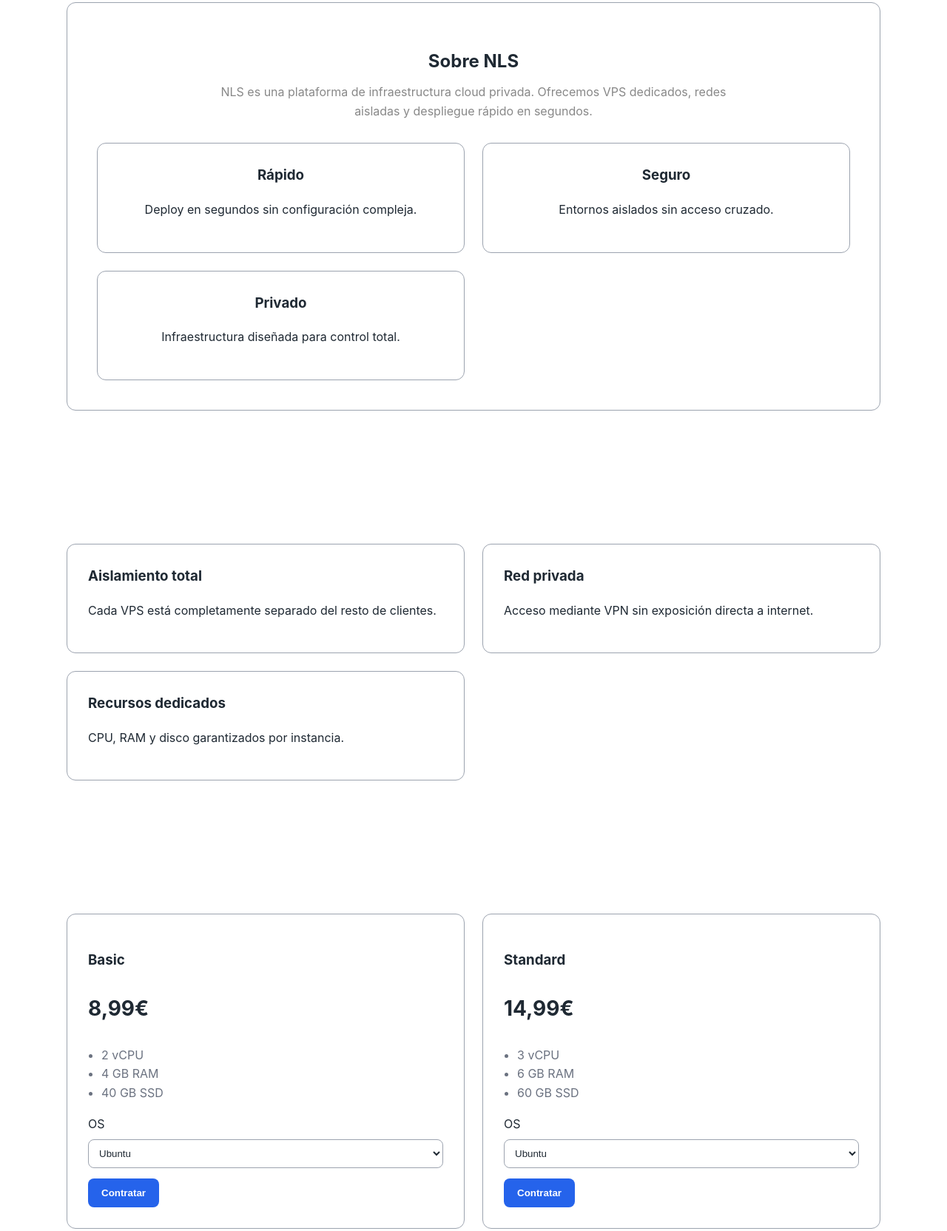
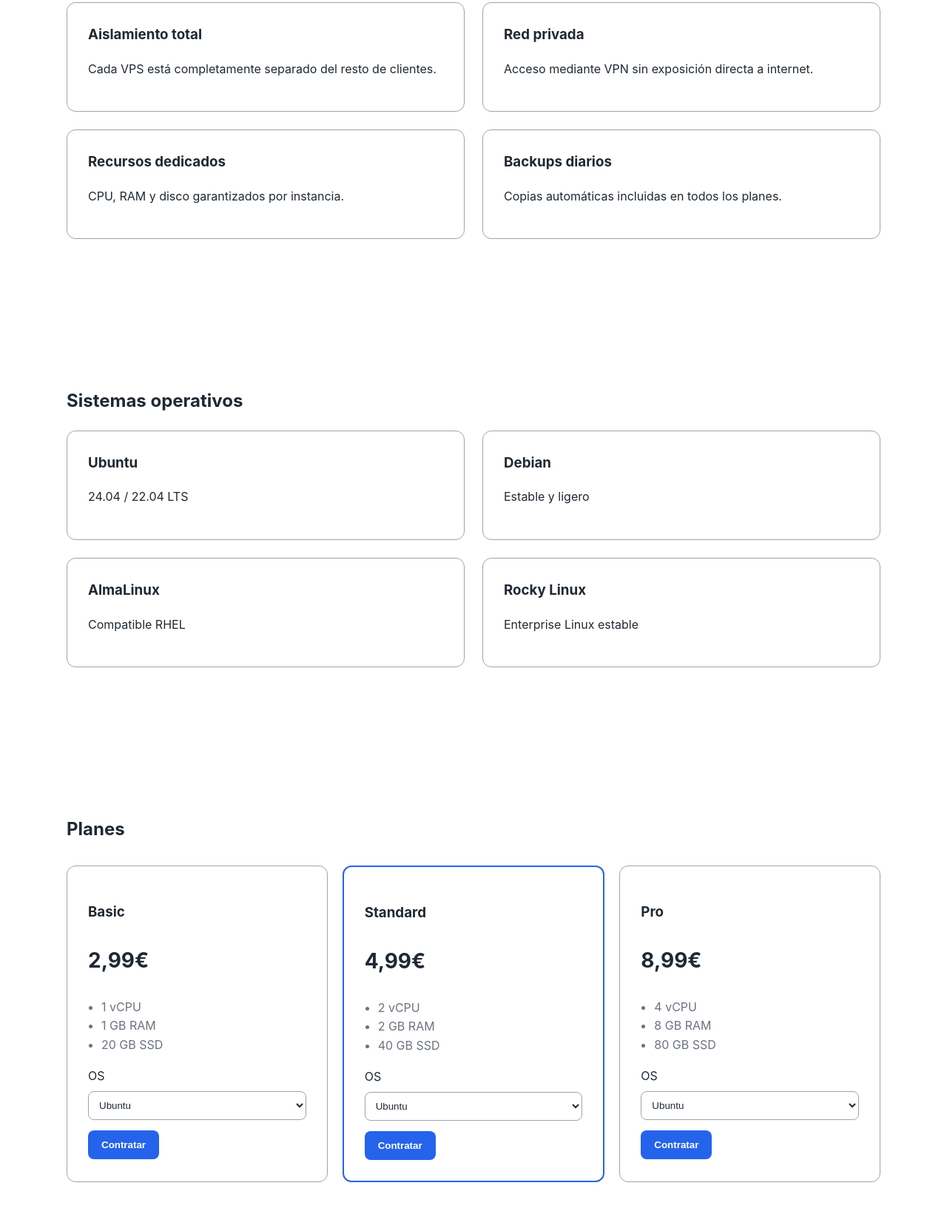
Before and after one commit to hectorBTW/nls, a website: page public/index.html in a window 1280 px wide. Shown: the part 568-2232 px from the top of the page at 74% size. Drawn offline with Linux system fonts and the light colour scheme.

Commit message:
Update index.html

```diff
--- a/public/index.html
+++ b/public/index.html
@@ -33,41 +33,6 @@
   </div>
 </section>
 
-<!-- ABOUT NLS (AÑADIDO) -->
-<section class="section" id="about">
-  <div class="container">
-
-    <div class="card" style="text-align:center; padding:40px;">
-      <h2 style="margin-bottom:10px;">Sobre NLS</h2>
-
-      <p style="color:#888; max-width:700px; margin:auto;">
-        NLS es una plataforma de infraestructura cloud privada.
-        Ofrecemos VPS dedicados, redes aisladas y despliegue rápido en segundos.
-      </p>
-
-      <div class="grid" style="margin-top:30px;">
-
-        <div class="card">
-          <h3>Rápido</h3>
-          <p>Deploy en segundos sin configuración compleja.</p>
-        </div>
-
-        <div class="card">
-          <h3>Seguro</h3>
-          <p>Entornos aislados sin acceso cruzado.</p>
-        </div>
-
-        <div class="card">
-          <h3>Privado</h3>
-          <p>Infraestructura diseñada para control total.</p>
-        </div>
-
-      </div>
-    </div>
-
-  </div>
-</section>
-
 <!-- FEATURES -->
 <section id="features" class="section">
   <div class="container grid">
@@ -87,22 +52,63 @@
       <p>CPU, RAM y disco garantizados por instancia.</p>
     </div>
 
+    <div class="card">
+      <h3>Backups diarios</h3>
+      <p>Copias automáticas incluidas en todos los planes.</p>
+    </div>
+
+  </div>
+</section>
+
+<!-- OS -->
+<section id="os" class="section dark">
+  <div class="container">
+
+    <h2>Sistemas operativos</h2>
+
+    <div class="grid">
+
+      <div class="card">
+        <h3>Ubuntu</h3>
+        <p>24.04 / 22.04 LTS</p>
+      </div>
+
+      <div class="card">
+        <h3>Debian</h3>
+        <p>Estable y ligero</p>
+      </div>
+
+      <div class="card">
+        <h3>AlmaLinux</h3>
+        <p>Compatible RHEL</p>
+      </div>
+
+      <div class="card">
+        <h3>Rocky Linux</h3>
+        <p>Enterprise Linux estable</p>
+      </div>
+
+    </div>
   </div>
 </section>
 
 <!-- PRICING -->
 <section id="pricing" class="section">
-  <div class="container grid">
+  <div class="container">
+
+    <h2>Planes</h2>
+
+    <div class="pricing">
 
       <!-- BASIC -->
       <div class="price-card">
         <h3>Basic</h3>
-      <p class="price">8,99€</p>
+        <p class="price">2,99€</p>
 
         <ul>
-        <li>2 vCPU</li>
-        <li>4 GB RAM</li>
-        <li>40 GB SSD</li>
+          <li>1 vCPU</li>
+          <li>1 GB RAM</li>
+          <li>20 GB SSD</li>
         </ul>
 
         <label>OS</label>
@@ -110,20 +116,21 @@
           <option value="ubuntu">Ubuntu</option>
           <option value="debian">Debian</option>
           <option value="almalinux">AlmaLinux</option>
+          <option value="rocky">Rocky Linux</option>
         </select>
 
         <button class="btn" onclick="buy('basic')">Contratar</button>
       </div>
 
       <!-- STANDARD -->
-    <div class="price-card">
+      <div class="price-card highlight">
         <h3>Standard</h3>
-      <p class="price">14,99€</p>
+        <p class="price">4,99€</p>
 
         <ul>
-        <li>3 vCPU</li>
-        <li>6 GB RAM</li>
-        <li>60 GB SSD</li>
+          <li>2 vCPU</li>
+          <li>2 GB RAM</li>
+          <li>40 GB SSD</li>
         </ul>
 
         <label>OS</label>
@@ -131,6 +138,7 @@
           <option value="ubuntu">Ubuntu</option>
           <option value="debian">Debian</option>
           <option value="almalinux">AlmaLinux</option>
+          <option value="rocky">Rocky Linux</option>
         </select>
 
         <button class="btn" onclick="buy('standard')">Contratar</button>
@@ -139,7 +147,7 @@
       <!-- PRO -->
       <div class="price-card">
         <h3>Pro</h3>
-      <p class="price">24,99€</p>
+        <p class="price">8,99€</p>
 
         <ul>
           <li>4 vCPU</li>
@@ -158,6 +166,7 @@
         <button class="btn" onclick="buy('pro')">Contratar</button>
       </div>
 
+    </div>
   </div>
 </section>
 
```
Lines whose indentation alone changed are shown as unchanged.
